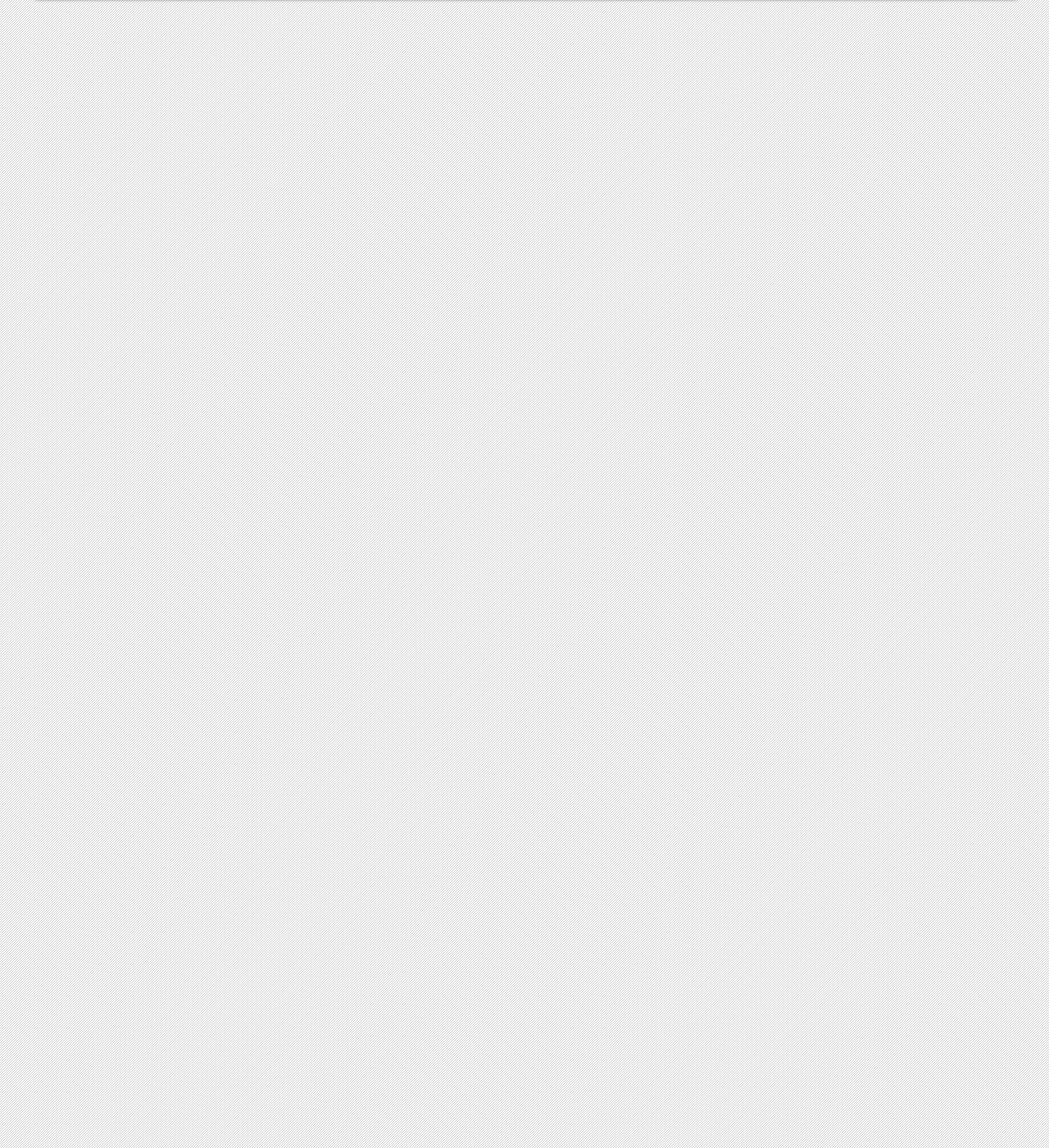
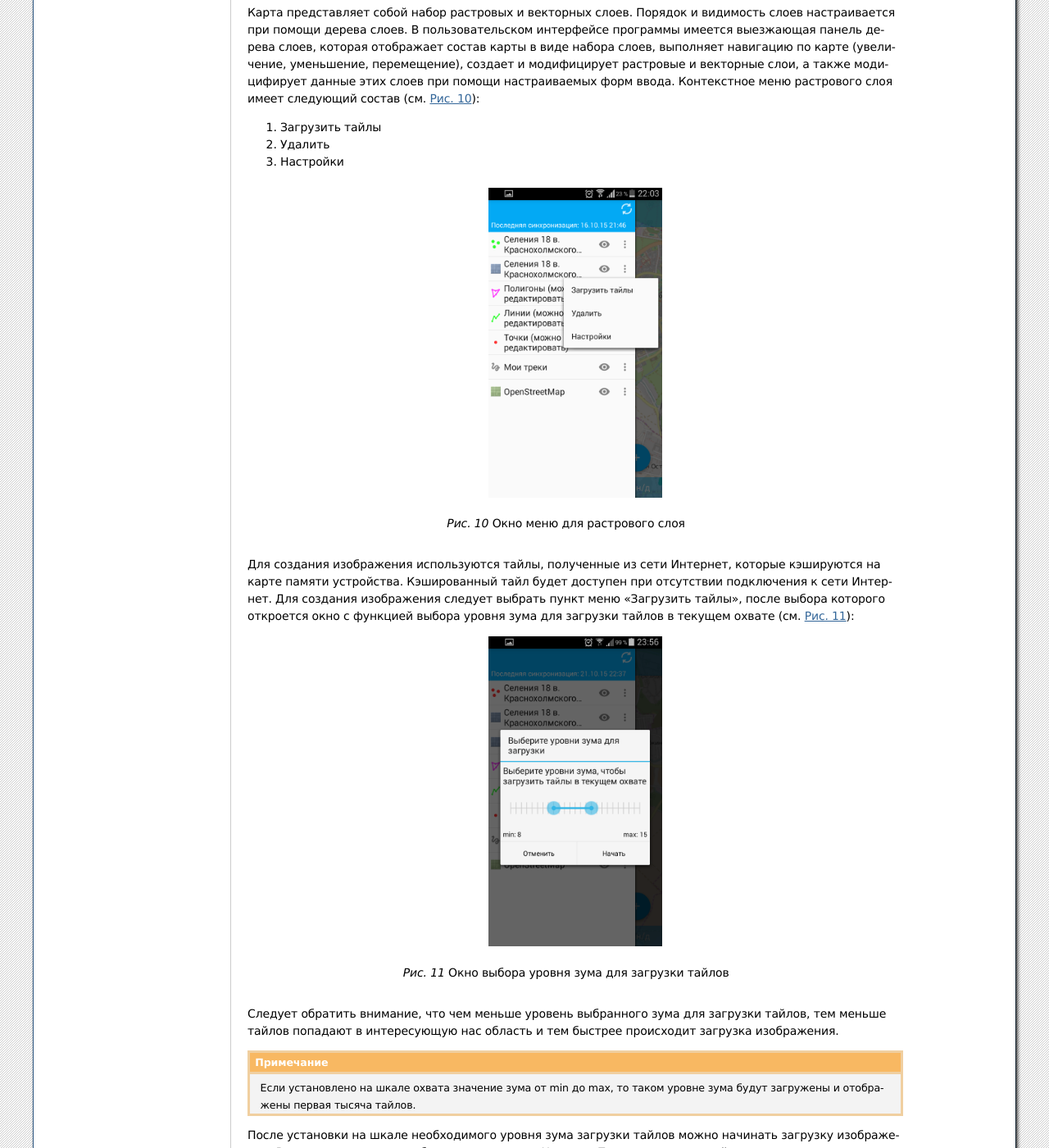
Before and after one commit to nextgis/docs_ngmobile, a Sphinx documentation site: the page built from source/load_geodata.rst, in a window 1280 px wide and 1400 px high, scrolled down 2057 px. Shown: the whole window at 82% size. Built offline with Sphinx 7.4.7, drawn with Linux system fonts in a browser that asks for light colours; formulas are drawn with MathJax 3; some of the changed text lies outside the part shown.

Commit message:
уровни зума для загрузки тайлов

```diff
--- a/source/layer_settings.rst
+++ b/source/layer_settings.rst
@@ -12,7 +12,7 @@
 В пользовательском интерфейсе программы имеется выезжающая панель дерева слоев,
 которая отображает состав карты в виде набора слоев, выполняет навигацию по карте
 (увеличение, уменьшение, перемещение), создает и модифицирует растровые и
-векторные слои, а также модицифирует данные этих слоев при помощи настраивемых форм ввода.
+векторные слои, а также модицифирует данные этих слоев при помощи настраиваемых форм ввода.
 Дополнительные операции над слоями вынесены в отдельное меню слоя. Дерево слоев
 представлено на рисунке :numref:`layer_tree_pic`.
 Контекстное меню слоя зависит от его типа.
@@ -109,4 +109,6 @@
    имеет степень непрозрачности 100 %.
 2. Контрастность. Контрастность слоя может быть изменена для придания выразительности изображению.
 3. Яркость. Яркость слоя может быть изменена для придания яркости изображению.
-4. Градации серого (для преобразования изображения)
+4. Градации серого (цветовой режим изображений, значения яркости серой шкалы выражена
+   в процентах, при этом 0 % представляет белый цвет (отсутствие чёрного пигмента на белом фоне),
+   100 % — черный цвет).
--- a/source/load_geodata.rst
+++ b/source/load_geodata.rst
@@ -67,3 +67,66 @@ GeoJSON
 .. note::
 
    Поддерживается только `Basic access authentication <http://en.wikipedia.org/wiki/Basic_access_authentication>`_.
+
+Кэширование тайлового сервиса
+------------------------------
+
+.. versionadded:: 2.2
+
+Карта представляет собой набор растровых и векторных слоев. Порядок и видимость
+слоев настраивается при помощи дерева слоев.
+В пользовательском интерфейсе программы имеется выезжающая панель дерева слоев,
+которая отображает состав карты в виде набора слоев, выполняет навигацию по карте
+(увеличение, уменьшение, перемещение), создает и модифицирует растровые и
+векторные слои, а также модицифирует данные этих слоев при помощи настраиваемых форм ввода.
+Контекстное меню растрового слоя имеет следующий состав
+(см. :numref:`ngmobile_raster_layer_menu_pic`):
+
+1. Загрузить тайлы
+2. Удалить
+3. Настройки
+
+.. figure:: _static/raster_layer_menu.png
+   :name: ngmobile_raster_layer_menu_pic
+   :align: center
+   :height: 10cm
+
+   Окно меню для растрового слоя
+
+Для создания изображения используются тайлы, полученные из сети Интернет, которые
+кэшируются на карте памяти устройства. Кэшированный тайл будет доступен при отсутствии
+подключения к сети Интернет.
+Для создания изображения следует выбрать пункт меню "Загрузить тайлы", после
+выбора которого откроется окно с функцией выбора уровня зума для загрузки тайлов
+в текущем охвате (см. :numref:`ngmobile_levels_of_zoom_pic`):
+
+.. figure:: _static/levels_of_zoom.png
+   :name: ngmobile_levels_of_zoom_pic
+   :align: center
+   :height: 10cm
+
+   Окно выбора уровня зума для загрузки тайлов
+
+Следует обратить внимание, что чем меньше уровень выбранного зума для загрузки тайлов,
+тем меньше тайлов попадают в интересующую нас область и тем быстрее происходит загрузка изображения.
+
+.. note::
+   Если установлено на шкале охвата значение зума от min до max, то таком уровне
+   зума будут загружены и отображены первая тысяча тайлов.
+
+После установки на шкале необходимого уровня зума загрузки тайлов можно начинать
+загрузку изображения. В открывшемся окне выбраем пункт меню "Начать".
+Процесс загрузки тайлов переносится в панель статуса.
+Если необходимо завершить загрузку тайлов, процесс загрузки которых можно наблюдать
+в панели статуса, в области панели загрузки тайлов следует сделать следующее: коснитесь экрана
+большим и указательным пальцами и разведите их в стороны, скользя пальцами по экрану.
+В результате таких действий появится кнопка "Стоп", при нажатии на которую процесс
+загрузки тайлов завершится (см. :numref:`ngmobile_loading_tiles_in_the_status_bar_pic`):
+
+
+.. figure:: _static/loading_tiles_in_the_status_bar.png
+   :name: ngmobile_loading_tiles_in_the_status_bar_pic
+   :align: center
+   :height: 10cm
+
+   Процесс загрузки тайлов в панели статуса
```
Also changed, not shown: source/_static/levels_of_zoom.png (added), source/_static/loading_tiles_in_the_status_bar.png (added).
